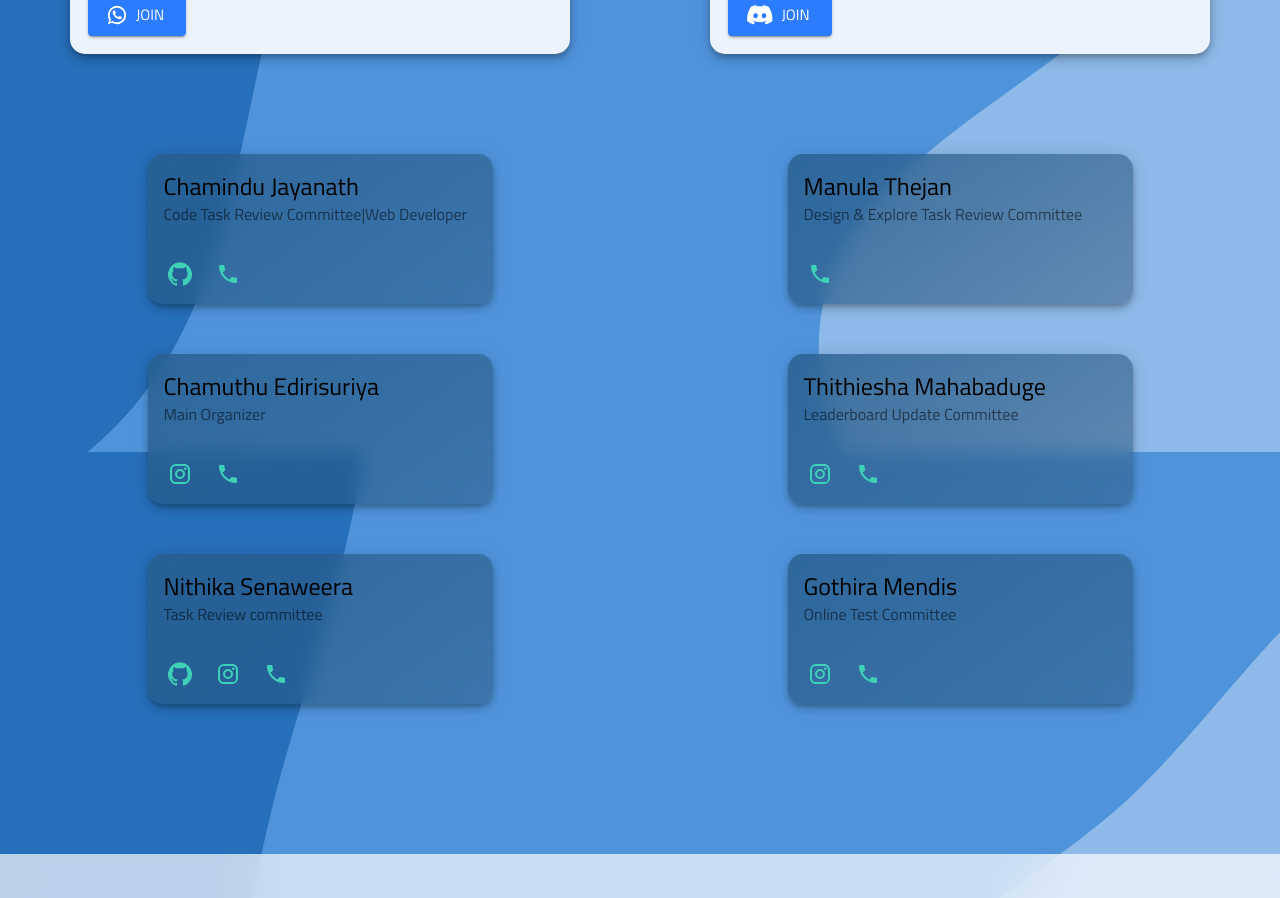
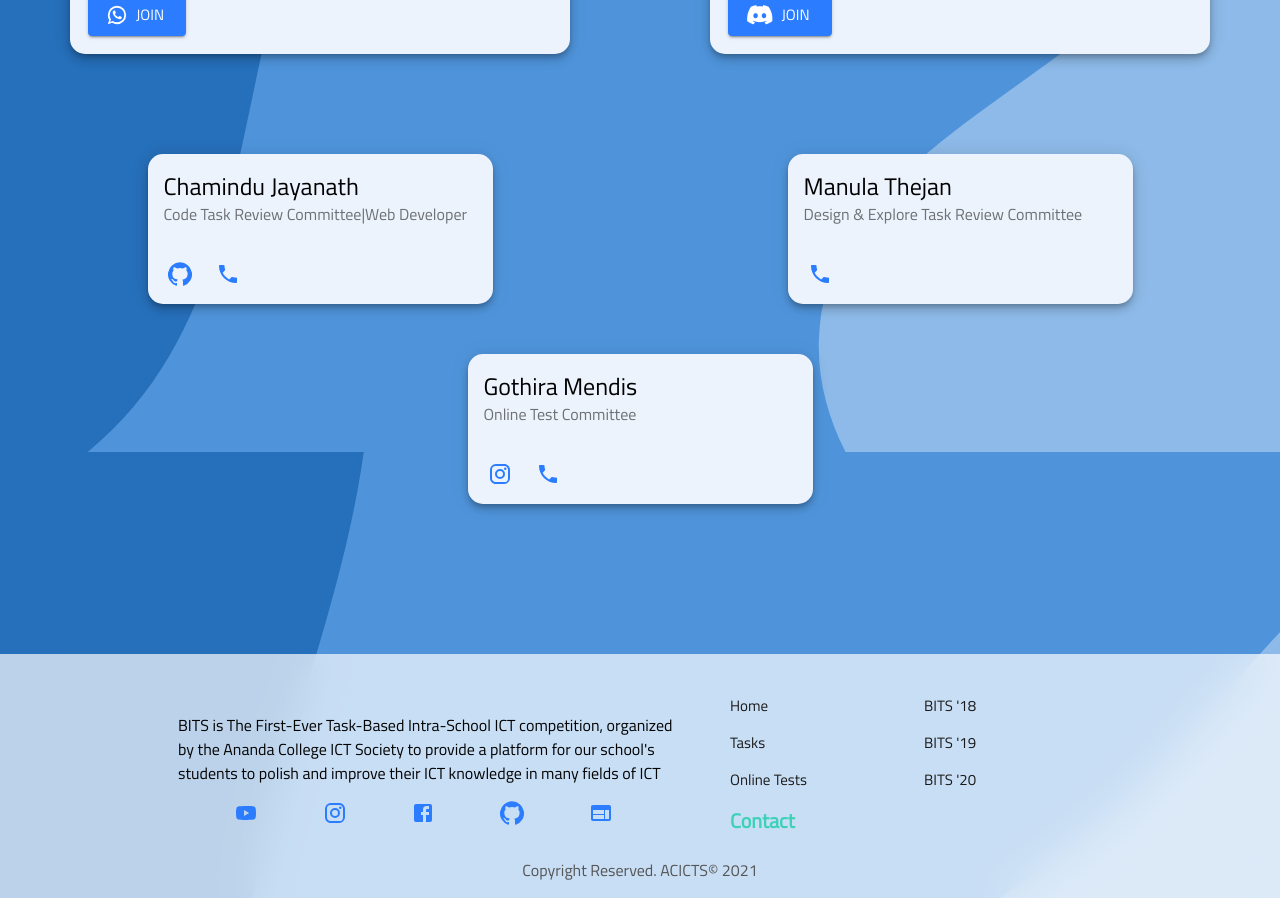
Before and after one commit to chamiduu/BitPoint-Final, a React (Create React App) app: page /contact in a window 1280 px wide. Shown: the part 348-1246 px from the top of the page. Built offline with nearby package versions, Linux system fonts and the light colour scheme.

Commit message:
Chyange OC

```diff
--- a/src/Components/Contact/OC.js
+++ b/src/Components/Contact/OC.js
@@ -15,55 +15,51 @@ import "aos/dist/aos.css"
 const useStyles = makeStyles(() => ({
   root: {
     width: 345,
-    height: '150px',
-    marginBottom: '50px',
-    marginLeft: '50px',
-    marginRight: '50px',
-    background: 'linear-gradient(144deg, #275d8ccf, #21466766)',
-    backdropFilter: 'blur(10px)',
+    height: "150px",
+    marginBottom: "50px",
+    marginLeft: "50px",
+    marginRight: "50px",
+    background: "#edf3fc",
     color: theme.palette.primary.contrastText,
-    borderRadius: '15px',
-    [theme.breakpoints.down('xs')]: {
-      marginLeft: '10px',
-    marginRight: '10px',
-  },
-
+    borderRadius: "15px",
+    [theme.breakpoints.down("xs")]: {
+      marginLeft: "10px",
+      marginRight: "10px",
+    },
   },
   OClistItem: {
     width: 345,
-    height: '50px',
-    marginBottom: '10px',
-    marginLeft: '50px',
-    padding: '10px',
-    marginRight: '50px',
-    background: 'linear-gradient(144deg, #275d8ccf, #21466766)',
-    backdropFilter: 'blur(10px)',
+    height: "50px",
+    marginBottom: "10px",
+    marginLeft: "50px",
+    padding: "10px",
+    marginRight: "50px",
+    background: "linear-gradient(144deg, #275d8ccf, #21466766)",
+    backdropFilter: "blur(10px)",
     color: theme.palette.primary.contrastText,
-    borderRadius: '10px',
-    [theme.breakpoints.down('xs')]: {
-      marginLeft: '10px',
-    marginRight: '10px',
-  },
+    borderRadius: "10px",
+    [theme.breakpoints.down("xs")]: {
+      marginLeft: "10px",
+      marginRight: "10px",
+    },
   },
 
   avatar: {
-    width: '50px',
-    height: '50px',
+    width: "50px",
+    height: "50px",
   },
 
   OCContainer: {
-    marginTop: '50px',
-    marginRight: '50px',
-
+    marginTop: "50px",
+    marginRight: "50px",
   },
   icons: {
-    color: '#3ed1b8'
+    color: "#2b7cff",
   },
 
   OClist: {
-    marginTop: '50px',
-  }
-
+    marginTop: "50px",
+  },
 }));
 
 export default function OC() {
@@ -107,59 +103,6 @@ export default function OC() {
       </CardActions>
     </Card>
 
-    <Card className={classes.root} elevation='6' data-aos="zoom-in-up">
-      <CardHeader
-
-        title= "Chamuthu Edirisuriya"
-        subheader= "Main Organizer"
-      />
-      <CardActions disableSpacing >
-        <IconButton className={classes.icons} aria-label="Instagram" href="https://www.instagram.com/time_remnant_2.0/" target="_blank">
-          <Instagram />
-        </IconButton>
-        <IconButton className={classes.icons} aria-label="Phone" href="https://wa.link/buph6h" target="_blank">
-          <Phone />
-        </IconButton>
-
-      </CardActions>
-    </Card>
-
-    <Card className={classes.root} elevation='6' data-aos="zoom-in-up">
-      <CardHeader
-
-        title= "Thithiesha Mahabaduge"
-        subheader= "Leaderboard Update Committee"
-      />
-      <CardActions disableSpacing >
-        <IconButton className={classes.icons} aria-label="Instagram" href="https://www.instagram.com/thithiesha/" target="_blank">
-          <Instagram />
-        </IconButton>
-        <IconButton className={classes.icons} aria-label="Phone" href="https://wa.link/8zr3bq" target="_blank">
-          <Phone />
-        </IconButton>
-
-      </CardActions>
-    </Card>
-
-    <Card className={classes.root} elevation='6' data-aos="zoom-in-up">
-      <CardHeader
-
-        title= "Nithika Senaweera "
-        subheader= "Task Review committee"
-      />
-      <CardActions disableSpacing >
-       <IconButton className={classes.icons} aria-label="GitHub" href="https://github.com/ns200310" target="_blank">
-          <GitHub />
-        </IconButton>
-        <IconButton className={classes.icons} aria-label="Instagram" href="https://www.instagram.com/nithikase__/" target="_blank">
-          <Instagram />
-        </IconButton>
-        <IconButton className={classes.icons} aria-label="Phone" href="https://wa.link/8h7ern" target="_blank">
-          <Phone />
-        </IconButton>
-
-      </CardActions>
-    </Card>
 
     <Card className={classes.root} elevation='6' data-aos="zoom-in-up">
       <CardHeader
```
